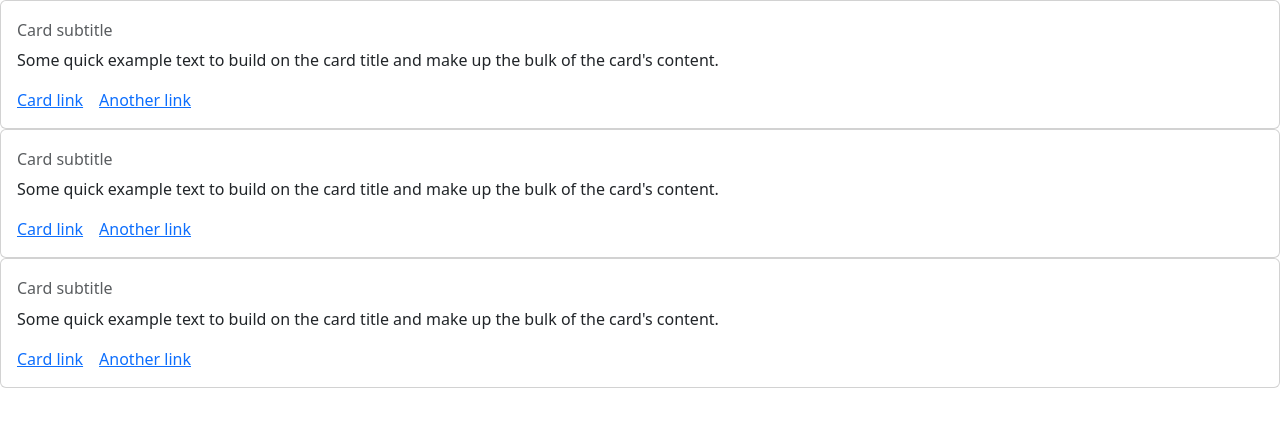
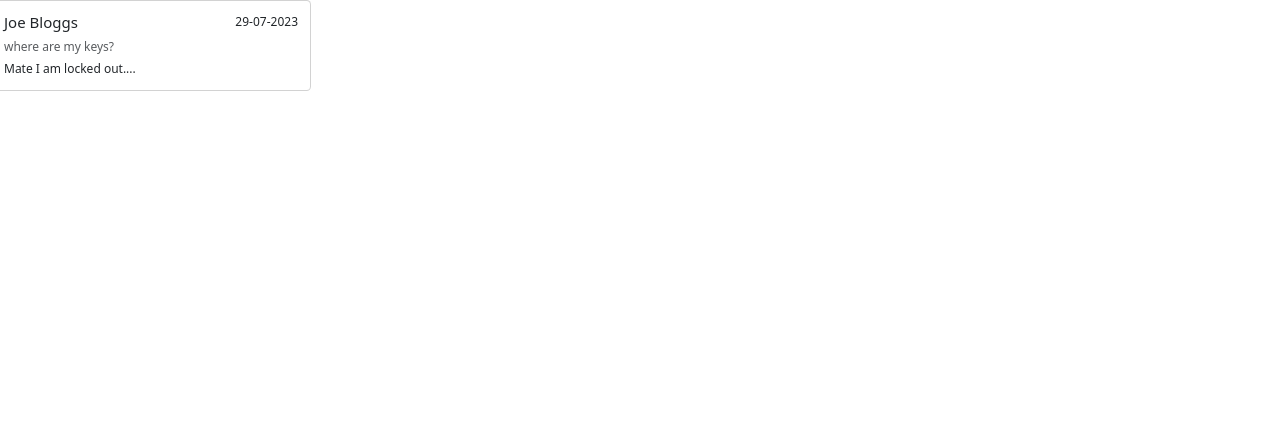
Before and after one commit to iO-Academy/2023-jul-cmail, a React (Vite) app: page / in a window 1280 px wide. Shown: the top 426 px of the page. Built offline with nearby package versions, Linux system fonts and the light colour scheme.

Commit message:
put placeholder text into email item to assist with bootstrap css. added to index.css border-box and margin housekeeping

```diff
--- a/src/Components/EmailItem/index.jsx
+++ b/src/Components/EmailItem/index.jsx
@@ -1,13 +1,14 @@
-const EmailItem = ({name, }) => {
+const EmailItem = ({name, subject, body, date_created}) => {
     return (
         <>
-            <div className="card">
-                <div className="card-body">
-                    <h5 className="card-title">{name}</h5>
-                    <h6 className="card-subtitle mb-2 text-body-secondary">Card subtitle</h6>
-                    <p className="card-text">Some quick example text to build on the card title and make up the bulk of the card's content.</p>
-                    <a href="#" className="card-link">Card link</a>
-                    <a href="#" className="card-link">Another link</a>
+            <div className="card row col-3">
+                <div className="card-body ">
+                    <div className="d-flex justify-content-between">
+                        <h5 className="card-title">{name}</h5>
+                        <p>{date_created}</p>
+                    </div>
+                    <h6 className="card-subtitle mb-2 text-body-secondary">{subject}</h6>
+                    <p className="card-text">{body}</p>
                 </div>
             </div>
         </>
--- a/src/Components/EmailList/index.jsx
+++ b/src/Components/EmailList/index.jsx
@@ -3,9 +3,12 @@ import EmailItem from "../EmailItem"
 const EmailList = () => {
     return (
         <>
-            <EmailItem/>
-            <EmailItem/>
-            <EmailItem/>
+            <EmailItem
+            name="Joe Bloggs"
+            subject="where are my keys?"
+            body="Mate I am locked out...."
+            date_created="29-07-2023"/>
+
         </>
     )
 }
--- a/src/index.css
+++ b/src/index.css
@@ -0,0 +1,11 @@
+* {
+    box-sizing: border-box;
+  }
+
+  html {
+    font-size: 12px;
+  }
+
+  body {
+    margin: 0;
+  }
```
